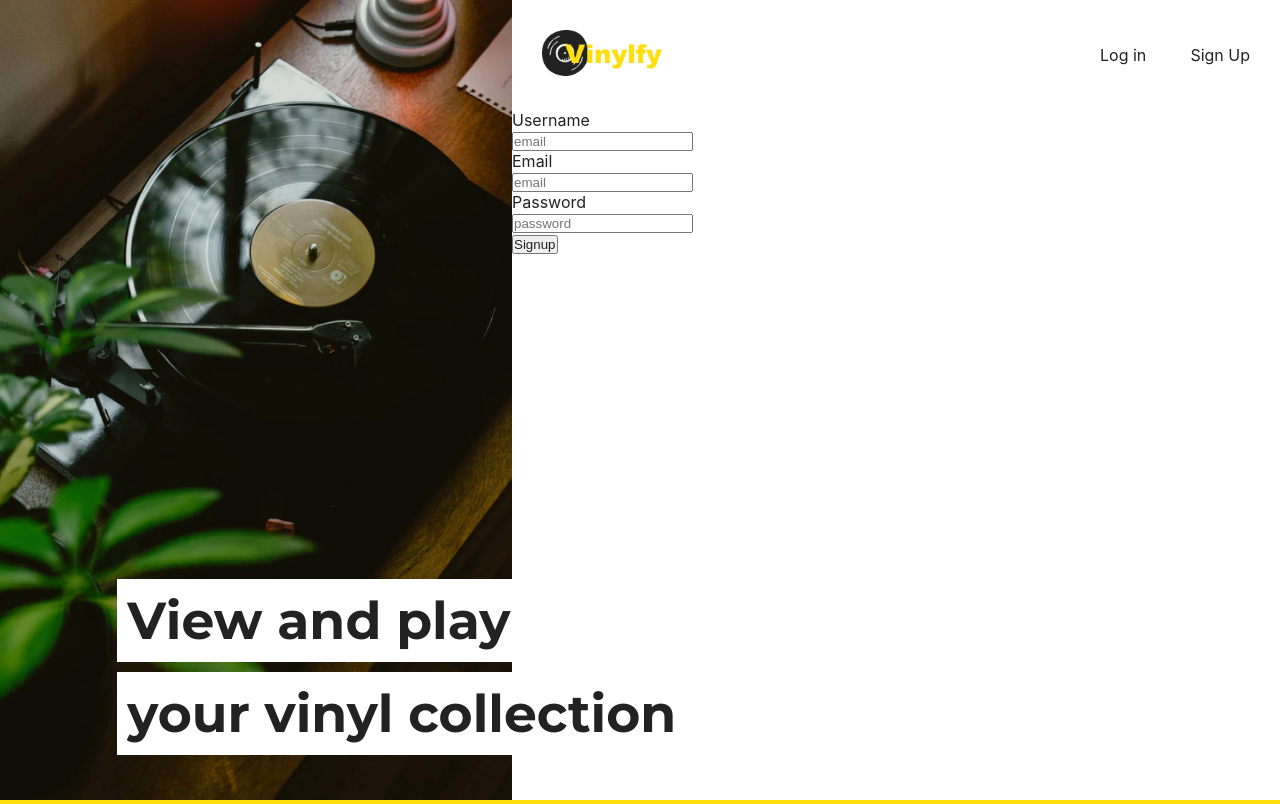
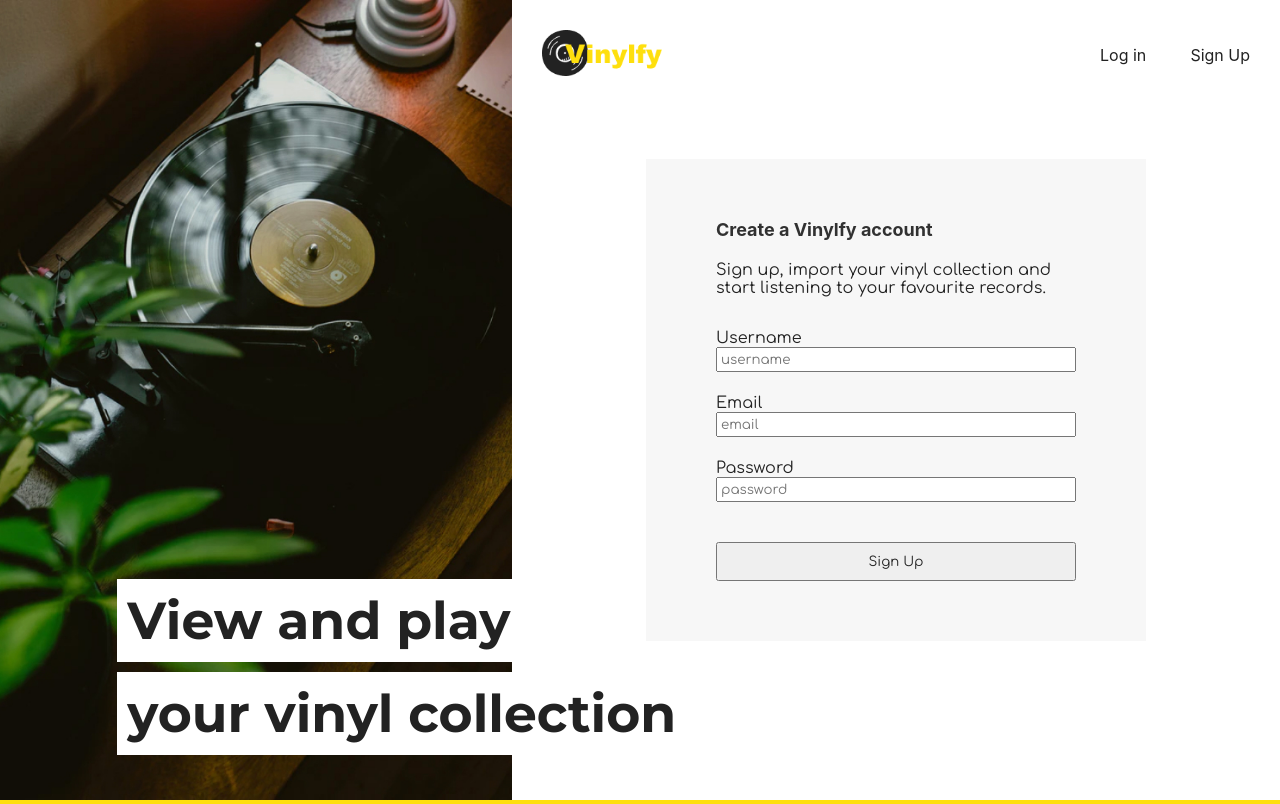
Before and after one commit to manlitang/Vinyliz, a React (Create React App) app: page / in a window 1280 px wide. Built offline with nearby package versions, Linux system fonts and the light colour scheme.

Commit message:
added font, background-color and spacing

```diff
--- a/src/pages/Home.css
+++ b/src/pages/Home.css
@@ -7,16 +7,14 @@
   color: #222222;
 }
 
-
-
 .hero-h1 {
   display: inline-block;
   padding: 10px;
   margin: 5px;
   background: #fff;
+  font-size: 52px;
   font-family: 'Montserrat', sans-serif;
   font-weight: 700;
-  font-size: 52px;
 }
 
 .hero-text {
@@ -62,6 +60,7 @@ p, a {
 
 .header {
   width: 100%;
+  height: 10%;
 }
 
 nav {
@@ -76,9 +75,67 @@ nav {
   align-items: center;
   width: 150px;
   justify-content: space-between;
-  justify-self: flex-end;
 }
 
 li {
   list-style: none;
 }
+
+/* ============
+   FORM STYLING
+   ============ */
+
+.form-wrapper {
+  display: flex;
+  width: 100%;
+  height: 80vh;
+  justify-content: center;
+  align-items: center;
+}
+
+.form-content {
+  background: #f7f7f7;
+  padding: 60px 70px;
+  display: inline-block;
+  width: 500px;
+}
+
+input, button {
+  width: 100%;
+}
+
+input {
+  padding: 3px;
+}
+
+input[type=text], input[type=password], label, .form-button {
+  font-family: 'Comfortaa', cursive;
+}
+
+input[type=text]:focus {
+  border: 1px solid #FEDF0D;
+}
+
+button {
+  padding: 10px;
+}
+
+.form-button {
+  margin-top: 20px;
+}
+
+.input-wrapper {
+  margin-bottom: 20px;
+}
+
+.form-content h1 {
+  font-weight: 700;
+  font-size: 18px;
+  line-height: 22px;
+  color: #313131;
+  margin-bottom: 20px;
+}
+
+.form-content p {
+  margin-bottom: 30px;
+}
--- a/src/pages/Signup.jsx
+++ b/src/pages/Signup.jsx
@@ -1,33 +1,34 @@
 import React, { Component } from 'react'
-//import DefaultLayout from "../layout/Default";
-//import Form from "../layout/Form";
-//import {signup} from "../utils/auth";
+import DefaultLayout from "../layout/Default";
+import Form from "../layout/Form";
+import {signup} from "../utils/auth";
 
 export default class Signup extends Component {
     render() {
         debugger
         return (
-    <div>
+        <div className="form-wrapper">
+            <div className="form-content">
+                <h1>Create a Vinylfy account</h1>
 
-                <div className="">
+                <p>Sign up, import your vinyl collection and start listening to your favourite records.</p>
+
+                <div className="input-wrapper">
                     <label className="">Username</label>
                     <div className="">
                         <input
-
                             className=""
                             name="username"
                             type="text"
-                            placeholder="email"
+                            placeholder="username"
                         />
                     </div>
                 </div>
 
-                <div className="">
+                <div className="input-wrapper">
                     <label className="">Email</label>
                     <div className="">
                         <input
-
-
                             className=""
                             name="email"
                             type="text"
@@ -35,12 +36,11 @@ export default class Signup extends Component {
                         />
                     </div>
                 </div>
-                <div className="">
+
+                <div className="input-wrapper">
                     <label className="">Password</label>
                     <div className="">
                         <input
-
-
                             className=""
                             name="password"
                             type="password"
@@ -48,15 +48,14 @@ export default class Signup extends Component {
                         />
                     </div>
                 </div>
+
                 <button
-                    className=""
+                    className="form-button"
                     >
-                    Signup
+                    Sign Up
                 </button>
-                </div>
-
-
-
+            </div>
+        </div>
         )
     }
 }
```
